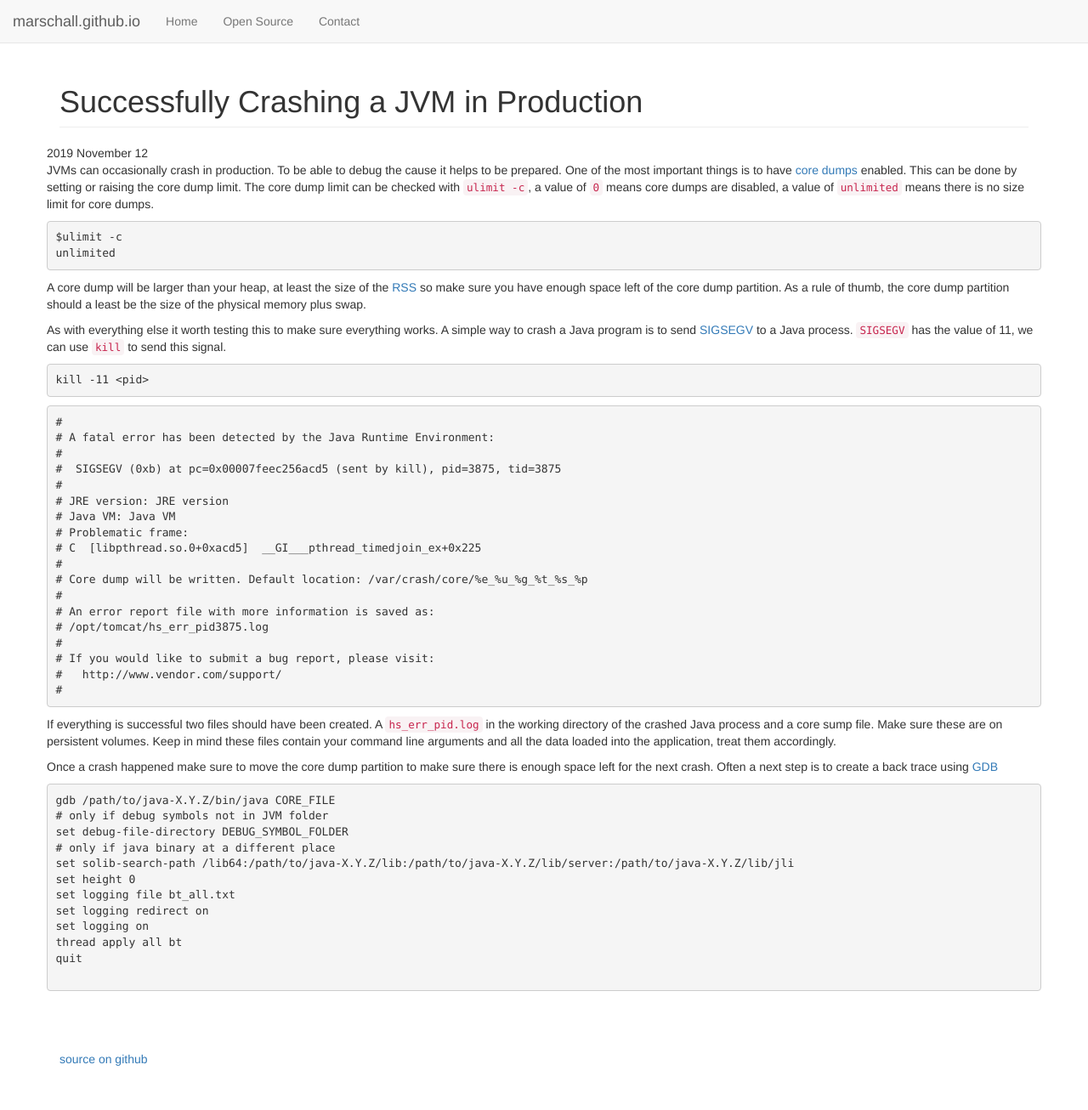
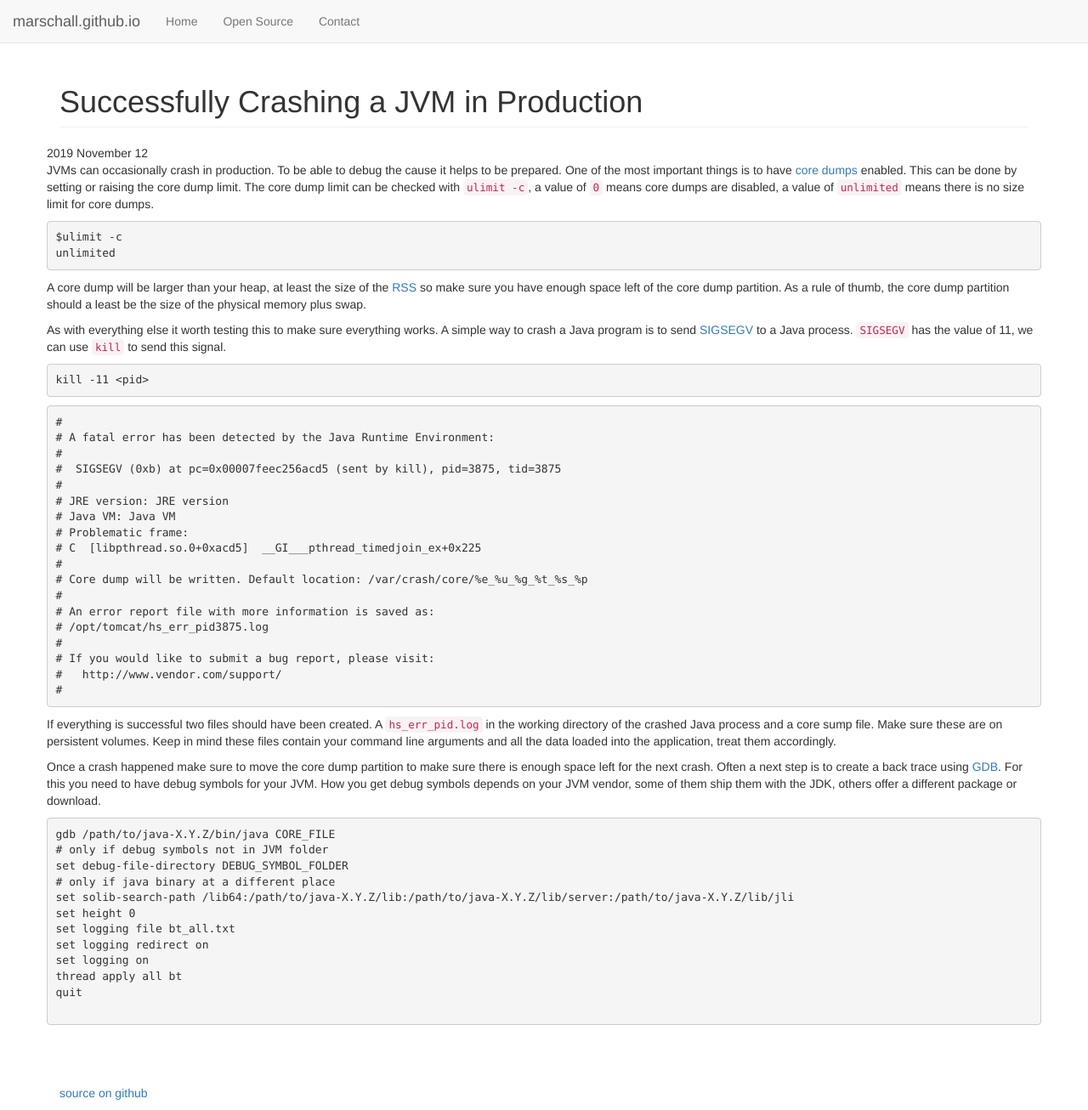
Before and after one commit to marschall/marschall.github.com, a Jekyll site: the page built from _posts/2019-11-12-successfully-crashing-jvm.md, in a window 1280 px wide and 1306 px high. Shown: the whole window at 85% size. Built offline with Jekyll 4.4.1, drawn with Linux system fonts in a browser that asks for light colours.

Commit message:
add note about debug symbols

````diff
--- a/_posts/2019-11-12-successfully-crashing-jvm.md
+++ b/_posts/2019-11-12-successfully-crashing-jvm.md
@@ -42,7 +42,7 @@ kill -11 <pid>
 
 If everything is successful two files should have been created. A `hs_err_pid.log` in the working directory of the crashed Java process and a core sump file. Make sure these are on persistent volumes. Keep in mind these files contain your command line arguments and all the data loaded into the application, treat them accordingly.
 
-Once a crash happened make sure to move the core dump partition to make sure there is enough space left for the next crash. Often a next step is to create a back trace using [GDB](https://www.gnu.org/software/gdb/)
+Once a crash happened make sure to move the core dump partition to make sure there is enough space left for the next crash. Often a next step is to create a back trace using [GDB](https://www.gnu.org/software/gdb/). For this you need to have debug symbols for your JVM. How you get debug symbols depends on your JVM vendor, some of them ship them with the JDK, others offer a different package or download.
 
 ```
 gdb /path/to/java-X.Y.Z/bin/java CORE_FILE
````
